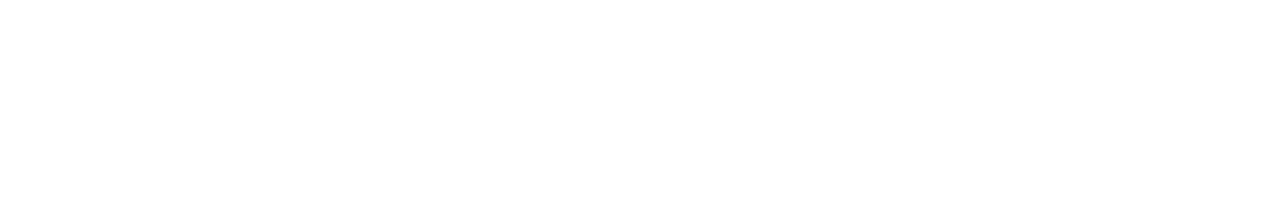
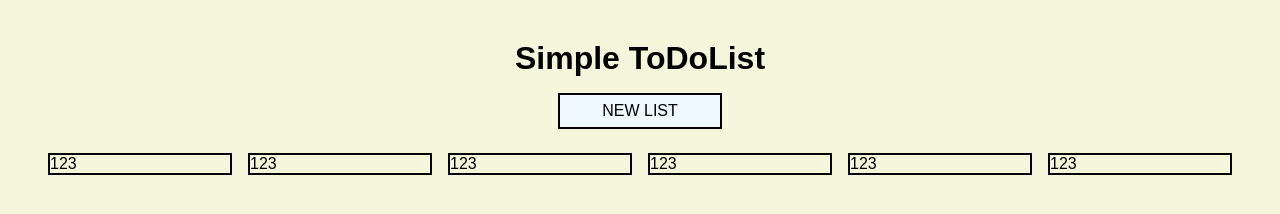
Before and after one commit to o77777o/ToDoList, a plain HTML site: page index.html in a window 1280 px wide. Drawn offline with Linux system fonts and the light colour scheme.

Commit message:
in progress

```diff
--- a/index.html
+++ b/index.html
@@ -1,13 +1,25 @@
 <!DOCTYPE html>
 <html lang="en">
-<head>
-    <meta charset="UTF-8">
-    <meta name="viewport" content="width=device-width, initial-scale=1.0">
+  <head>
+    <meta charset="UTF-8" />
+    <meta name="viewport" content="width=device-width, initial-scale=1.0" />
     <title>Document</title>
-    <link rel="stylesheet" href="style.css">
-</head>
-<body>
+    <link rel="stylesheet" href="style.css" />
+  </head>
+  <body>
     <script src="script.js"></script>
+    <div class="heading">Simple ToDoList</div>
+    <div class="menu">
+      <div class="btn">NEW LIST</div>
+    </div>
 
-</body>
+    <div class="surface">
+      <div class="test">123</div>
+      <div class="test">123</div>
+      <div class="test">123</div>
+      <div class="test">123</div>
+      <div class="test">123</div>
+      <div class="test">123</div>
+    </div>
+  </body>
 </html>
--- a/style.css
+++ b/style.css
@@ -0,0 +1,49 @@
+html {
+  background-color: beige;
+  font-family: sans-serif;
+  margin: 2rem;
+}
+
+.heading {
+  text-align: center;
+  font-size: 2rem;
+  font-weight: 600;
+}
+
+.btn {
+  display: flex;
+  align-items: center;
+  justify-content: center;
+  cursor: pointer;
+  user-select: none;
+  background-color: aliceblue;
+  border: 2px solid black;
+  height: 2rem;
+  width: 10rem;
+  margin: 1rem;
+}
+
+.btn:hover {
+  filter: brightness(120%);
+}
+
+.btn:active {
+  filter: brightness(90%);
+}
+
+.menu {
+  display: flex;
+  align-items: center;
+  justify-content: center;
+}
+
+.surface {
+  display: flex;
+}
+
+/*  */
+.test {
+  border: 2px solid black;
+  margin: 0.5rem;
+  width: 20rem;
+}
```
Also changed, not shown: script.js (+30 -0 lines).
